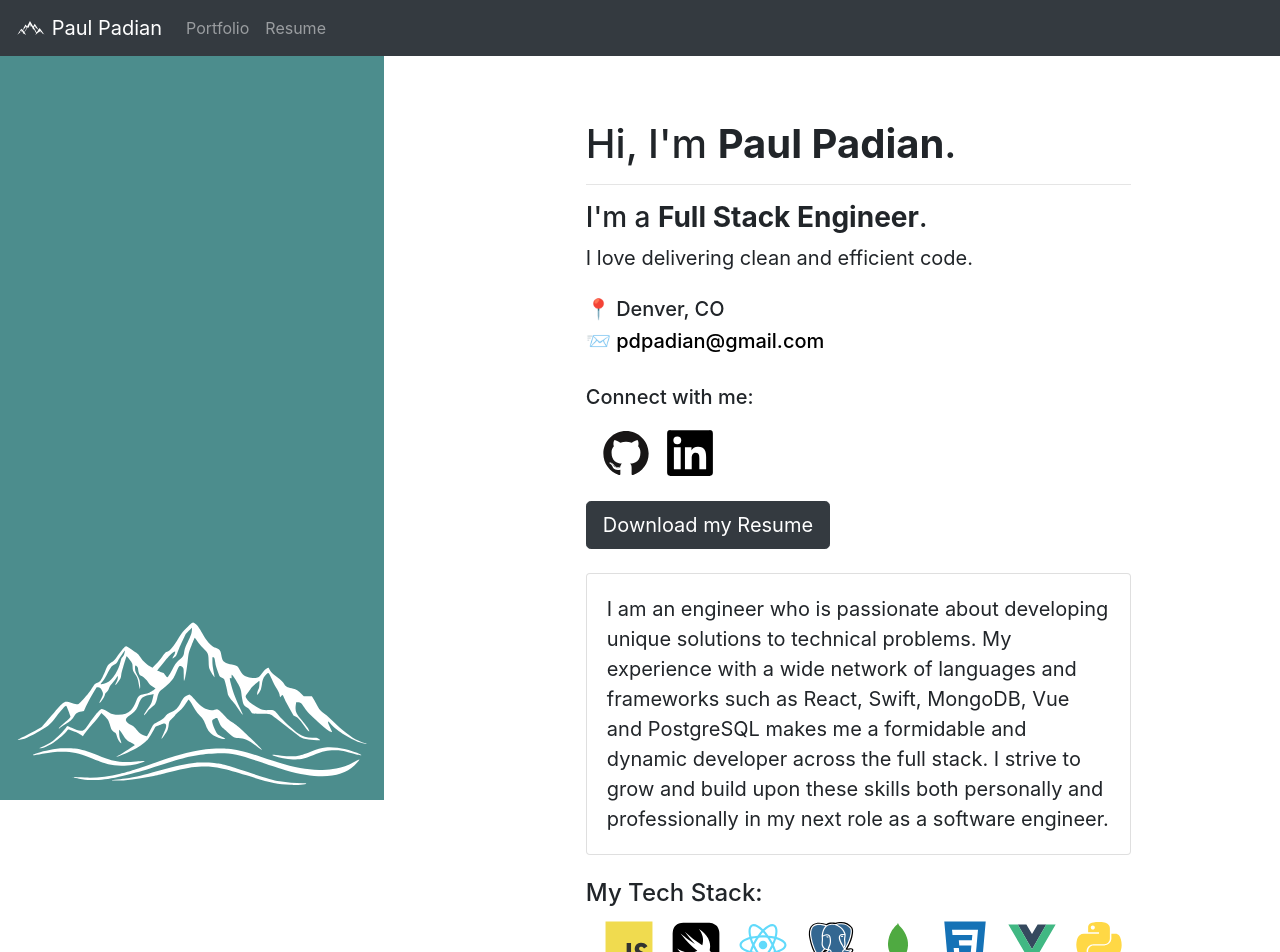
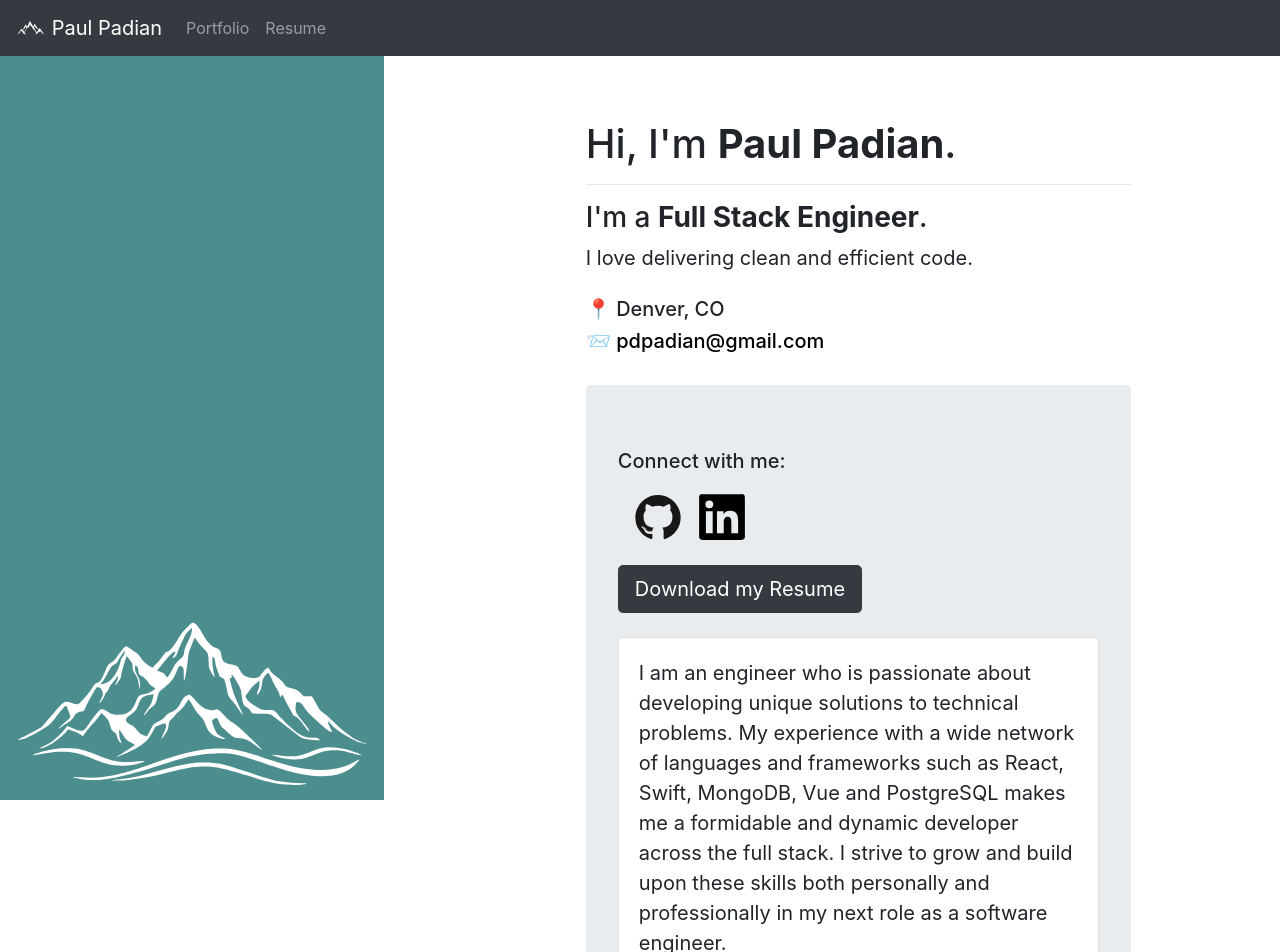
Before and after one commit to paulpadian/portfolio, a Next.js app: page / in a window 1280 px wide. Shown: the top 952 px of the page. Built offline with nearby package versions, Linux system fonts and the light colour scheme.

Commit message:
portfolio

```diff
--- a/components/about.js
+++ b/components/about.js
@@ -1,21 +1,21 @@
 import Navbar from './navbar'
 import Head from 'next/head'
 import Link from 'next/link'
-import {Card} from 'react-bootstrap'
+import {Card, Jumbotron} from 'react-bootstrap'
 import Button from 'react-bootstrap/Button'
 import styles from '../styles/About.module.css'
 
 export default function About() {
     return (
         <div>
-            <div>
+
                 <Card>
                     <Card.Body>
                     <p>I am an engineer who is passionate about developing unique solutions to technical problems. My experience with a wide network of languages and frameworks such as React, Swift, MongoDB, Vue and PostgreSQL makes me a formidable and dynamic developer across the full stack. I strive to grow and build upon these skills both personally and professionally in my next role as a software engineer.</p>
                     </Card.Body>
                 </Card>
                 <br />
-            </div>
+
                     <h4>My Tech Stack:</h4>
                         <div className={styles.stackContainer}>
                             <img src="/svg/javascript-original.svg" alt="Javascript Logo" className={styles.logo}/>
--- a/pages/index.js
+++ b/pages/index.js
@@ -3,7 +3,7 @@ import Navbar from '../components/navbar'
 import Link from 'next/link'
 import styles from '../styles/Home.module.css'
 import Button from 'react-bootstrap/Button'
-import {Row, Col, Container} from 'react-bootstrap'
+import {Row, Col, Container, Jumbotron} from 'react-bootstrap'
 import About from '../components/about.js'
 
 export default function Home() {
@@ -29,12 +29,14 @@ export default function Home() {
                 <br />
                 <h1 >Hi, I'm <strong>Paul Padian</strong>.</h1>
                 <hr/>
+
                 <h3>I'm a <strong>Full Stack Engineer</strong>.</h3>
                 <p>I love delivering clean and efficient code.</p>
                 <br/>
                 <h5>📍 Denver, CO</h5>
                 <h5>📨 <a className={styles.mail} href="mailto:pdpadian@gmail.com?subject=Contact Paul">pdpadian@gmail.com</a></h5>
                 <br />
+                <Jumbotron>
                 <h5>Connect with me:</h5>
                 <a href="https://github.com/paulpadian/"><img src="/svg/github-original.svg" alt="Github Link Image" className={styles.logo}/></a>
                 <a href='https://www.linkedin.com/in/paul-padian/'><img src="/svg/linkedin-plain.svg" alt="Linkedin Link Img" className={styles.logo}/></a>
@@ -46,6 +48,7 @@ export default function Home() {
               <div >
                 <About />
               </div>
+              </Jumbotron>
               </div>
             </Col>
           </Row>
```
